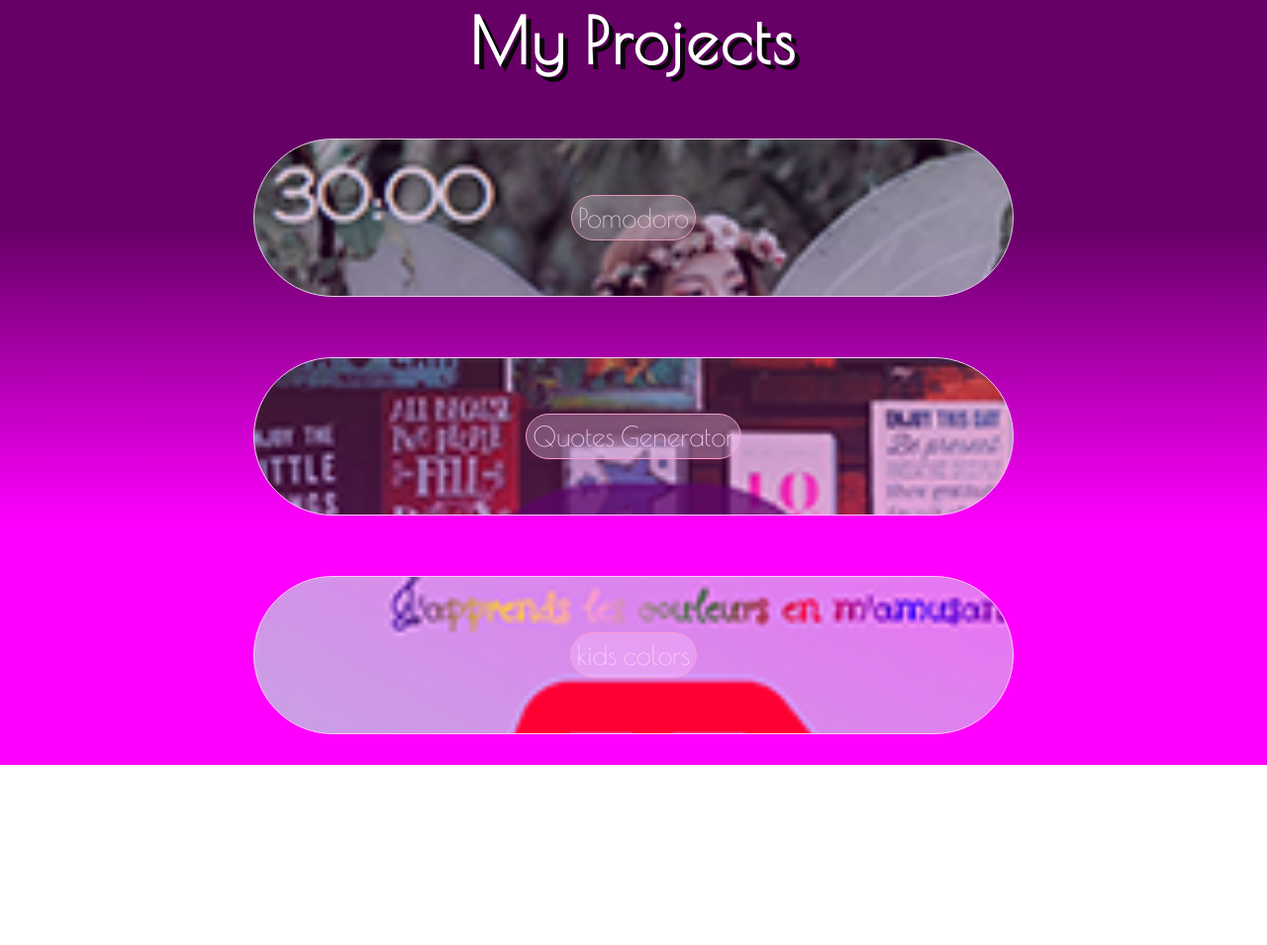
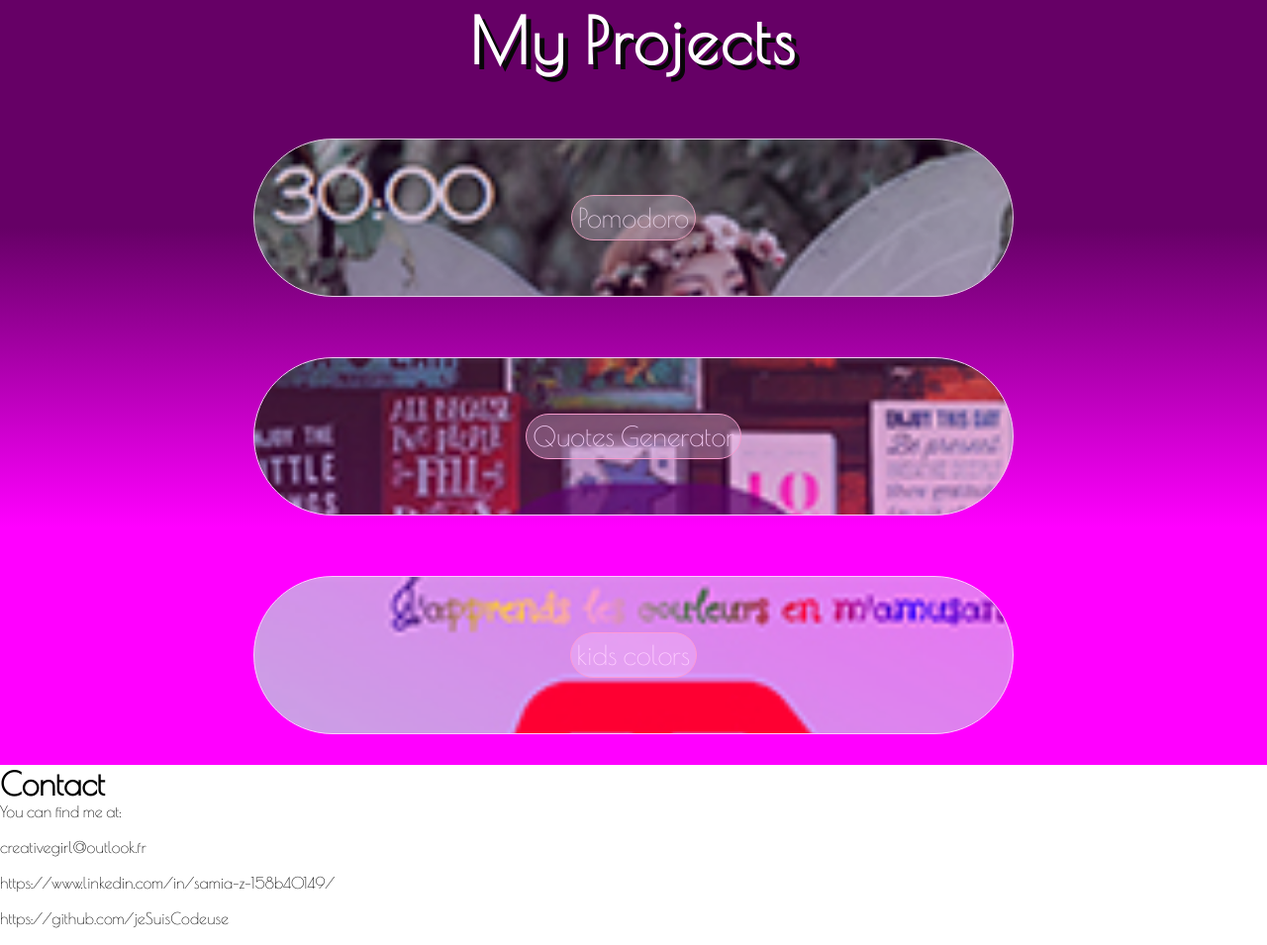
Before and after one commit to coderLadyCodes/my-personal-website, a plain HTML site: page index.html in a window 1280 px wide. Shown: the part 1400-2355 px from the top of the page at 99% size. Before the commit the page ends 2173 px from the top, so only its background shows below. Drawn offline with nearby package versions, Linux system fonts and the light colour scheme; a web font is replaced by a local one.

Commit message:
contact section

```diff
--- a/index.html
+++ b/index.html
@@ -79,7 +79,13 @@
                      <!--THE CONTACT SECTION -->
 
   <div id="contact">
-
+      <div class="informations">
+          <h1> Contact</h1>
+          <p> You can find me at:</p> <br>
+          <p>creativegirl@outlook.fr</p> <br>
+          <p>https://www.linkedin.com/in/samia-z-158b40149/</p> <br>
+          <p>https://github.com/jeSuisCodeuse</p> <br>
+        </div>
   </div>
 
                      <!--THE FOOTER SECTION -->
--- a/style.css
+++ b/style.css
@@ -1,5 +1,7 @@
 @import url('https://fonts.googleapis.com/css2?family=Monsieur+La+Doulaise&family=Parisienne&display=swap');
 @import url('https://fonts.googleapis.com/css2?family=Monsieur+La+Doulaise&family=Parisienne&family=Poiret+One&display=swap');
+
+
 *{
     margin:0;
     padding:0;
@@ -269,6 +271,11 @@ header h1 a:hover{
 }
 
 
+                     /* THE CONTACT SECTION */
+
+#contact{
+
+}
 
 
 
```
